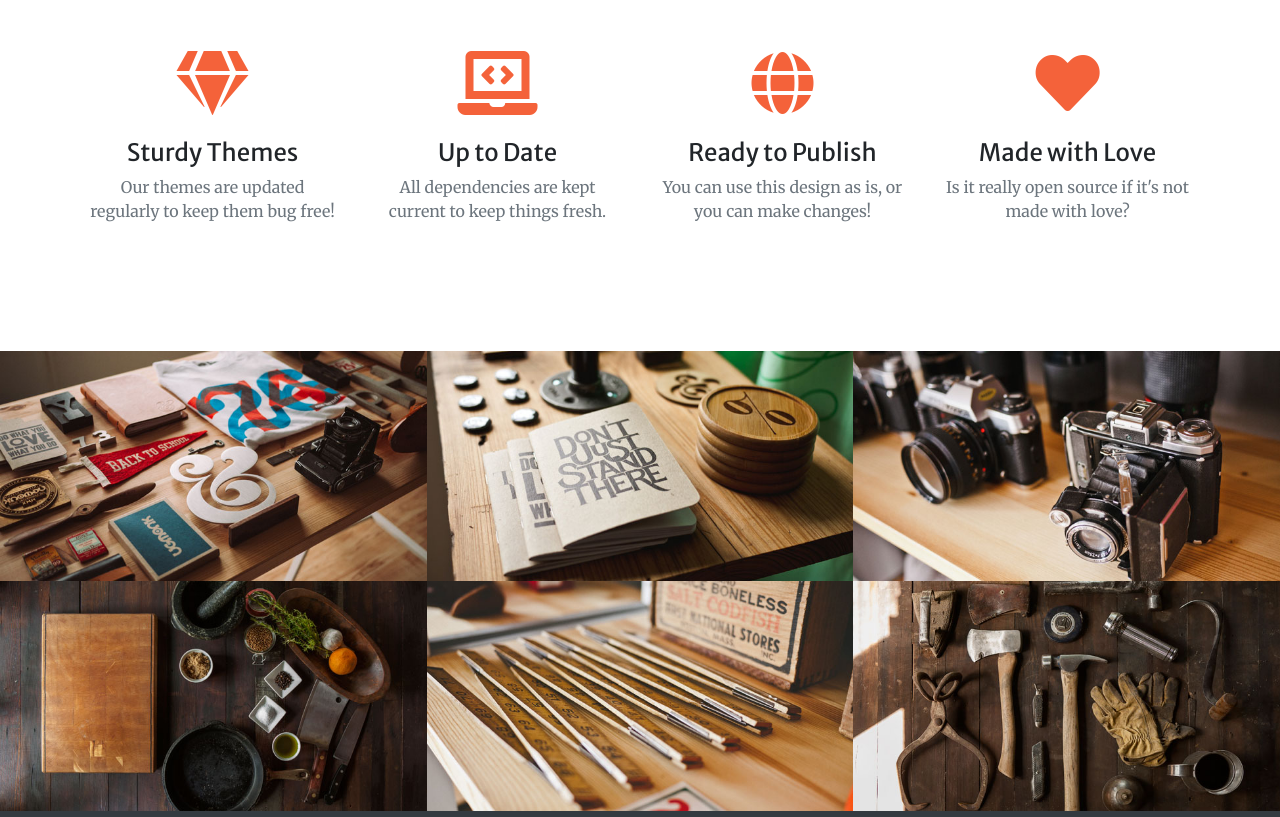
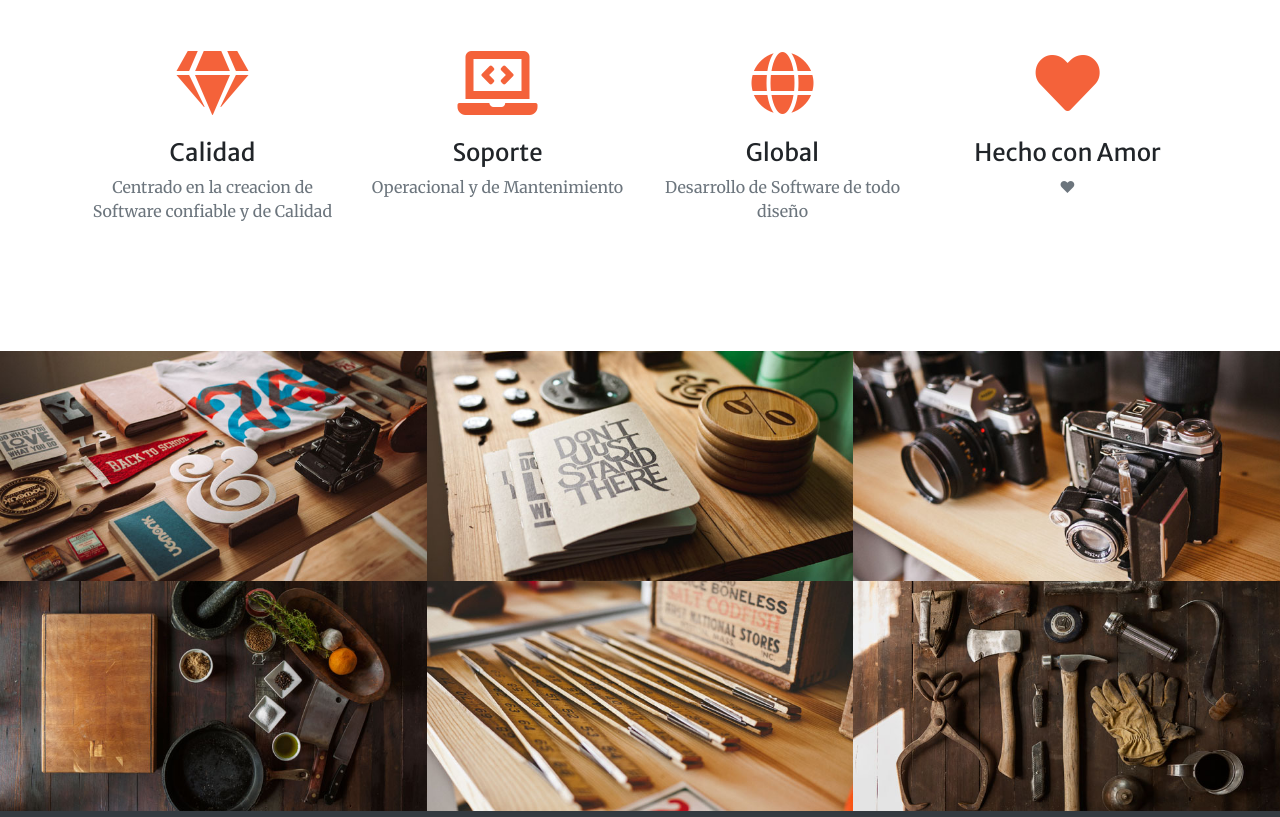
Before and after one commit to dayamori/dayamori.github.io, a website with bundled scripts: page index.html in a window 1280 px wide. Shown: the part 1803-2620 px from the top of the page. Built offline with nearby package versions, Linux system fonts and the light colour scheme.

Commit message:
Update index.html

```diff
--- a/index.html
+++ b/index.html
@@ -99,29 +99,29 @@
         <div class="col-lg-3 col-md-6 text-center">
           <div class="mt-5">
             <i class="fas fa-4x fa-gem text-primary mb-4"></i>
-            <h3 class="h4 mb-2">Sturdy Themes</h3>
-            <p class="text-muted mb-0">Our themes are updated regularly to keep them bug free!</p>
+            <h3 class="h4 mb-2">Calidad</h3>
+            <p class="text-muted mb-0">Centrado en la creacion de Software confiable y de Calidad</p>
           </div>
         </div>
         <div class="col-lg-3 col-md-6 text-center">
           <div class="mt-5">
             <i class="fas fa-4x fa-laptop-code text-primary mb-4"></i>
-            <h3 class="h4 mb-2">Up to Date</h3>
-            <p class="text-muted mb-0">All dependencies are kept current to keep things fresh.</p>
+            <h3 class="h4 mb-2">Soporte</h3>
+            <p class="text-muted mb-0">Operacional y de Mantenimiento</p>
           </div>
         </div>
         <div class="col-lg-3 col-md-6 text-center">
           <div class="mt-5">
             <i class="fas fa-4x fa-globe text-primary mb-4"></i>
-            <h3 class="h4 mb-2">Ready to Publish</h3>
-            <p class="text-muted mb-0">You can use this design as is, or you can make changes!</p>
+            <h3 class="h4 mb-2">Global</h3>
+            <p class="text-muted mb-0">Desarrollo de Software de todo diseño</p>
           </div>
         </div>
         <div class="col-lg-3 col-md-6 text-center">
           <div class="mt-5">
             <i class="fas fa-4x fa-heart text-primary mb-4"></i>
-            <h3 class="h4 mb-2">Made with Love</h3>
-            <p class="text-muted mb-0">Is it really open source if it's not made with love?</p>
+            <h3 class="h4 mb-2">Hecho con Amor</h3>
+            <p class="text-muted mb-0">♥</p>
           </div>
         </div>
       </div>
@@ -235,12 +235,12 @@
       <div class="row">
         <div class="col-lg-4 ml-auto text-center mb-5 mb-lg-0">
           <i class="fas fa-phone fa-3x mb-3 text-muted"></i>
-          <div>+1 (202) 555-0149</div>
+          <div>+593 96 081 6419</div>
         </div>
         <div class="col-lg-4 mr-auto text-center">
           <i class="fas fa-envelope fa-3x mb-3 text-muted"></i>
           <!-- Make sure to change the email address in anchor text AND the link below! -->
-          <a class="d-block" href="mailto:contact@yourwebsite.com">contact@yourwebsite.com</a>
+          <a class="d-block" href="mailto:morochochoezdayana@gmail.com">morochochoezdayana@gmail.com</a>
         </div>
       </div>
     </div>
@@ -249,7 +249,7 @@
   <!-- Footer -->
   <footer class="bg-light py-5">
     <div class="container">
-      <div class="small text-center text-muted">Copyright &copy; 2019 - Start Bootstrap</div>
+      <div class="small text-center text-muted">Dayana Morocho Chóez - 2019</div>
     </div>
   </footer>
 
```
